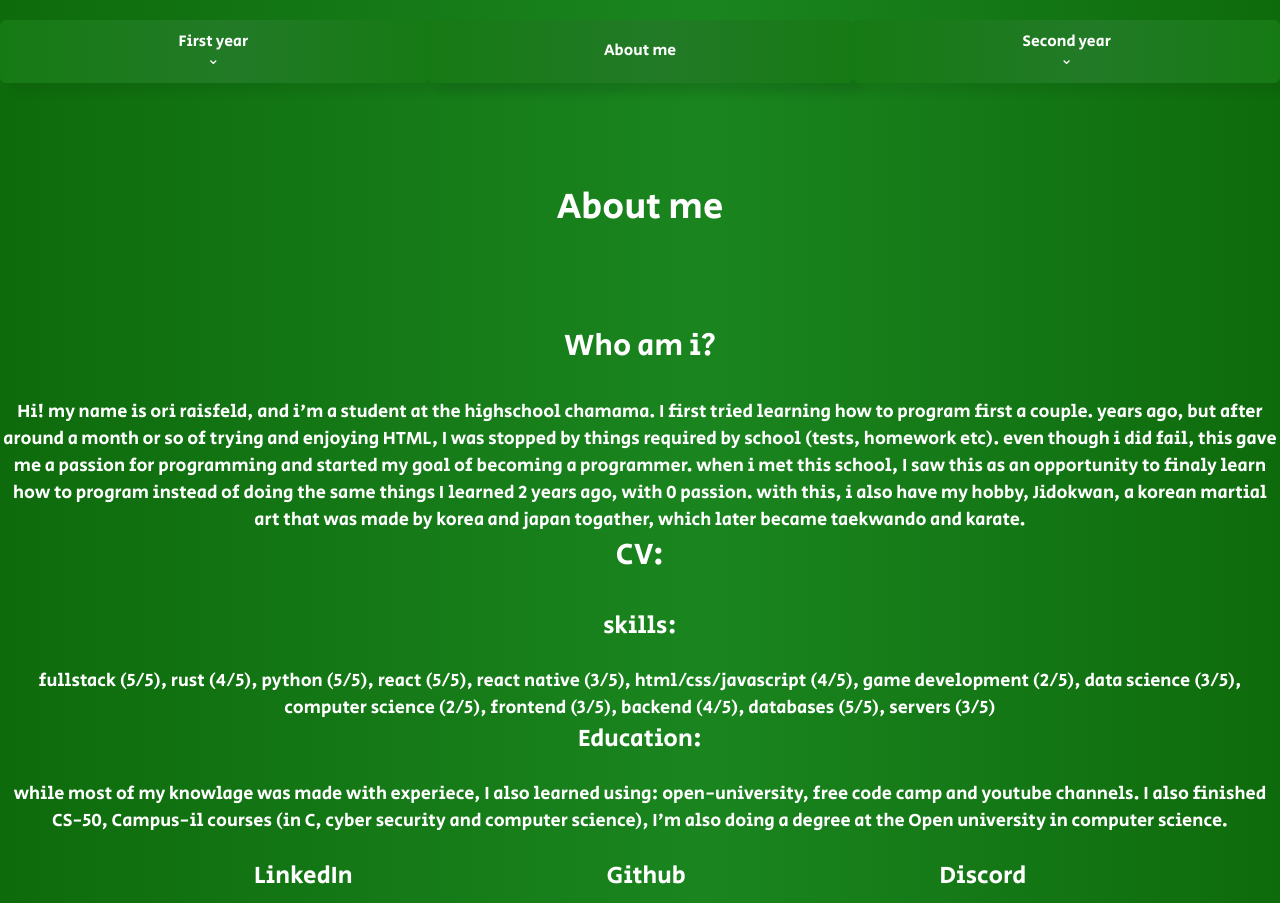
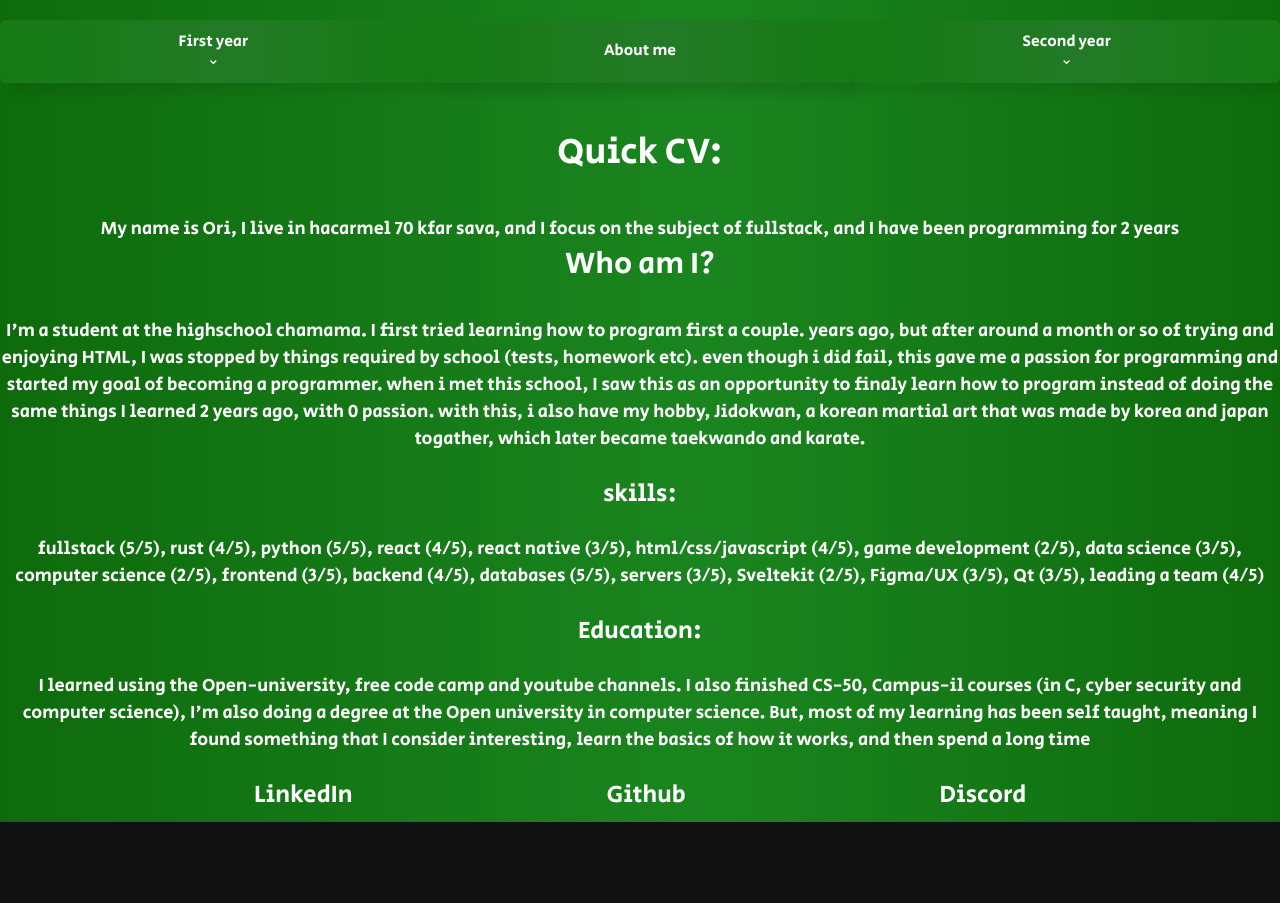
Before and after one commit to raisfeld-ori/ori-pol, a Next.js app: page /projects/about in a window 1280 px wide. After the commit the page ends 822 px from the top, so only its background shows below. Built offline with nearby package versions, Linux system fonts and the light colour scheme.

Commit message:
changed CV

```diff
--- a/app/projects/about/page.tsx
+++ b/app/projects/about/page.tsx
@@ -4,11 +4,12 @@ import Link from "next/link";
 export default function socials(){
 
   return <div className="container">
-    <h1 className="head">About me</h1>
+    <h1 className="head">Quick CV:</h1>
+    <p className="description">My name is Ori, I live in hacarmel 70 kfar sava, and I focus on the subject of fullstack, and I have been programming for 2 years</p>
     <div className="aboutme">
-     <h1 className="Whoami">Who am i?</h1>
+     <h1 className="Whoami">Who am I?</h1>
     <p className="description">
-        Hi! my name is ori raisfeld, and i&apos;m a student at the highschool chamama.
+        I&apos;m a student at the highschool chamama.
         I first tried learning how to program first a couple. years ago, but after
         around a month or so of trying and enjoying HTML, I was stopped by
         things required by school (tests, homework etc). even though i did fail, this gave
@@ -20,15 +21,16 @@ export default function socials(){
     </p>
     </div>
     <div className="CV">
-      <h1 className="CV-head">CV:</h1>
       <h2 className="CV-minor">skills:</h2>
-      <p className="CV-text">fullstack (5/5), rust (4/5), python (5/5), react (5/5), react native (3/5), html/css/javascript (4/5),
-      game development (2/5), data science (3/5), computer science (2/5), frontend (3/5), backend (4/5), databases (5/5), servers (3/5)
+      <p className="CV-text">fullstack (5/5), rust (4/5), python (5/5), react (4/5), react native (3/5), html/css/javascript (4/5),
+      game development (2/5), data science (3/5), computer science (2/5), frontend (3/5), backend (4/5), databases (5/5), servers (3/5),
+      Sveltekit (2/5), Figma/UX (3/5), Qt (3/5), leading a team (4/5)
       </p>
       <h2 className="CV-minor">Education:</h2>
-      <p className="CV-text">while most of my knowlage was made with experiece, I also learned using:
-      open-university, free code camp and youtube channels. I also finished CS-50, Campus-il courses
-      (in C, cyber security and computer science), I'm also doing a degree at the Open university in computer science.
+      <p className="CV-text">I learned using the Open-university, free code camp and youtube channels.
+      I also finished CS-50, Campus-il courses  (in C, cyber security and computer science),
+      I'm also doing a degree at the Open university in computer science. But, most of my learning has been self taught,
+      meaning I found something that I consider interesting, learn the basics of how it works, and then spend a long time
       </p>
     </div>
     <ul className="links">
--- a/app/projects/layout.css
+++ b/app/projects/layout.css
@@ -136,8 +136,8 @@ margin: 10px;
 
 .head{
 font-size: 3em;
-margin-bottom: 2.5em;
-margin-top: 2.5em;
+margin-bottom: 1em;
+margin-top: 1em;
 }
 
 .description{
@@ -211,6 +211,7 @@ margin-bottom: 10em;
 
 .CV-text{
 font-size: 1.5em;
+display: block;
 }
 
 .Whoami{
@@ -228,6 +229,7 @@ margin-bottom: 1em;
 .CV-minor{
   font-size: 2em;
   margin-bottom: 1em;
+  margin-top: 1em;
 }
 
 
```
